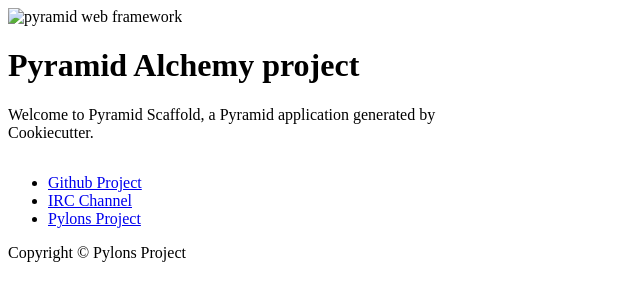
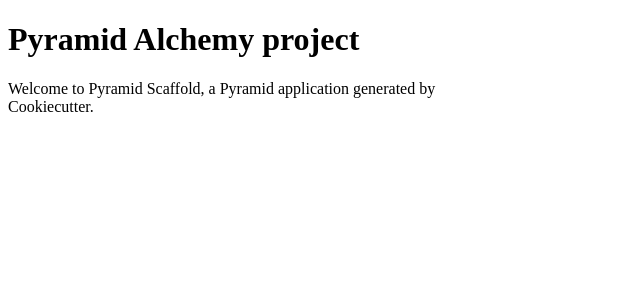
Before and after one commit to kaymccormick/heptet-app, a Python web app: template pyramid_scaffold/templates/mytemplate.jinja2 in a window 1280 px wide. Shown: the top 301 px of the page, without its empty margins (0-640 px from the left). Run offline with Jinja, Linux system fonts and the light colour scheme; the template is opened without the code that fills it, so the values that code supplies are empty; some libraries are stand-ins or nearby versions.

Commit message:
remove boilerplate

```diff
--- a/pyramid_scaffold/templates/layout.jinja2
+++ b/pyramid_scaffold/templates/layout.jinja2
@@ -8,45 +8,13 @@
     <meta name="author" content="Pylons Project">
     <!-- link rel="shortcut icon" href="{{request.static_url('pyramid_scaffold:static/pyramid-16x16.png')}}" -->
 
-    <title>Cookiecutter Alchemy project for the Pyramid Web Framework</title>
+    <title>Email Management</title>
   </head>
 
   <body>
-
-    <div class="starter-template">
-      <div class="container">
-        <div class="row">
-          <div class="col-md-2">
-            <img class="logo img-responsive" src="{{request.static_url('pyramid_scaffold:static/pyramid.png') }}" alt="pyramid web framework">
-          </div>
-          <div class="col-md-10">
             {% block content %}
                 <p>No content</p>
             {% endblock content %}
-          </div>
-        </div>
-        <div class="row">
-          <div class="links">
-            <ul>
-              <li><i class="glyphicon glyphicon-cog icon-muted"></i><a href="https://github.com/Pylons/pyramid">Github Project</a></li>
-              <li><i class="glyphicon glyphicon-globe icon-muted"></i><a href="https://webchat.freenode.net/?channels=pyramid">IRC Channel</a></li>
-              <li><i class="glyphicon glyphicon-home icon-muted"></i><a href="https://pylonsproject.org">Pylons Project</a></li>
-            </ul>
-          </div>
-        </div>
-        <div class="row">
-          <div class="copyright">
-            Copyright &copy; Pylons Project
-          </div>
-        </div>
-      </div>
-    </div>
 
-
-    <!-- Bootstrap core JavaScript
-    ================================================== -->
-    <!-- Placed at the end of the document so the pages load faster -->
-    <script src="//oss.maxcdn.com/libs/jquery/1.10.2/jquery.min.js" integrity="sha384-aBL3Lzi6c9LNDGvpHkZrrm3ZVsIwohDD7CDozL0pk8FwCrfmV7H9w8j3L7ikEv6h" crossorigin="anonymous"></script>
-    <script src="//oss.maxcdn.com/libs/twitter-bootstrap/3.0.3/js/bootstrap.min.js" integrity="sha384-s1ITto93iSMDxlp/79qhWHi+LsIi9Gx6yL+cOKDuymvihkfol83TYbLbOw+W/wv4" crossorigin="anonymous"></script>
   </body>
 </html>
```
